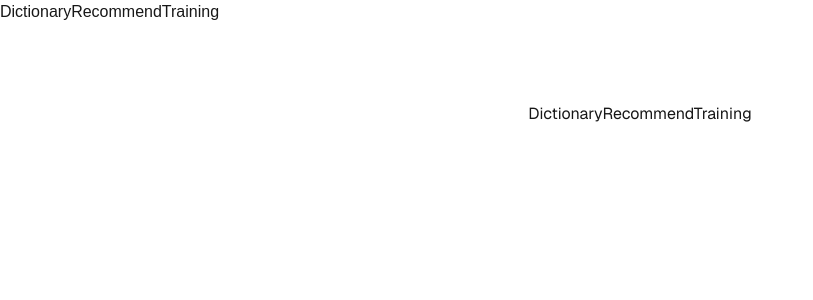
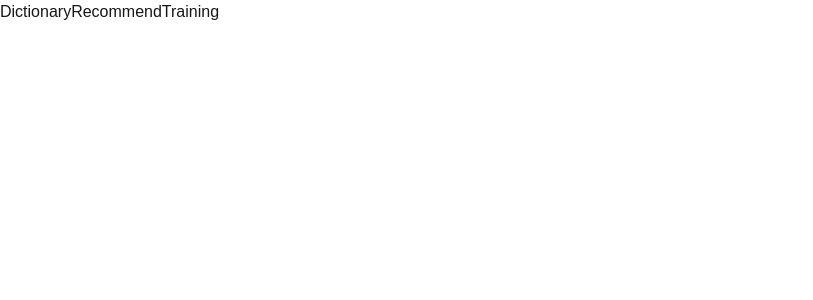
Before and after one commit to pawelek7k/VocabBuilder, a Next.js app: page / in a window 1280 px wide. Shown: the top 300 px of the page, without its empty margins (0-813 px from the left). Built offline with nearby package versions, Linux system fonts and the light colour scheme.

Commit message:
Update page.tsx

```diff
--- a/app/page.tsx
+++ b/app/page.tsx
@@ -1,9 +1,5 @@
-import { Header } from "./components/Header";
-
 export default function Home() {
   return (
-    <div className="grid grid-rows-[20px_1fr_20px] items-center justify-items-center min-h-screen p-8 pb-20 gap-16 sm:p-20 font-[family-name:var(--font-geist-sans)]">
-      <Header />
-    </div>
+    <div className="grid grid-rows-[20px_1fr_20px] items-center justify-items-center min-h-screen p-8 pb-20 gap-16 sm:p-20 font-[family-name:var(--font-geist-sans)]"></div>
   );
 }
```
